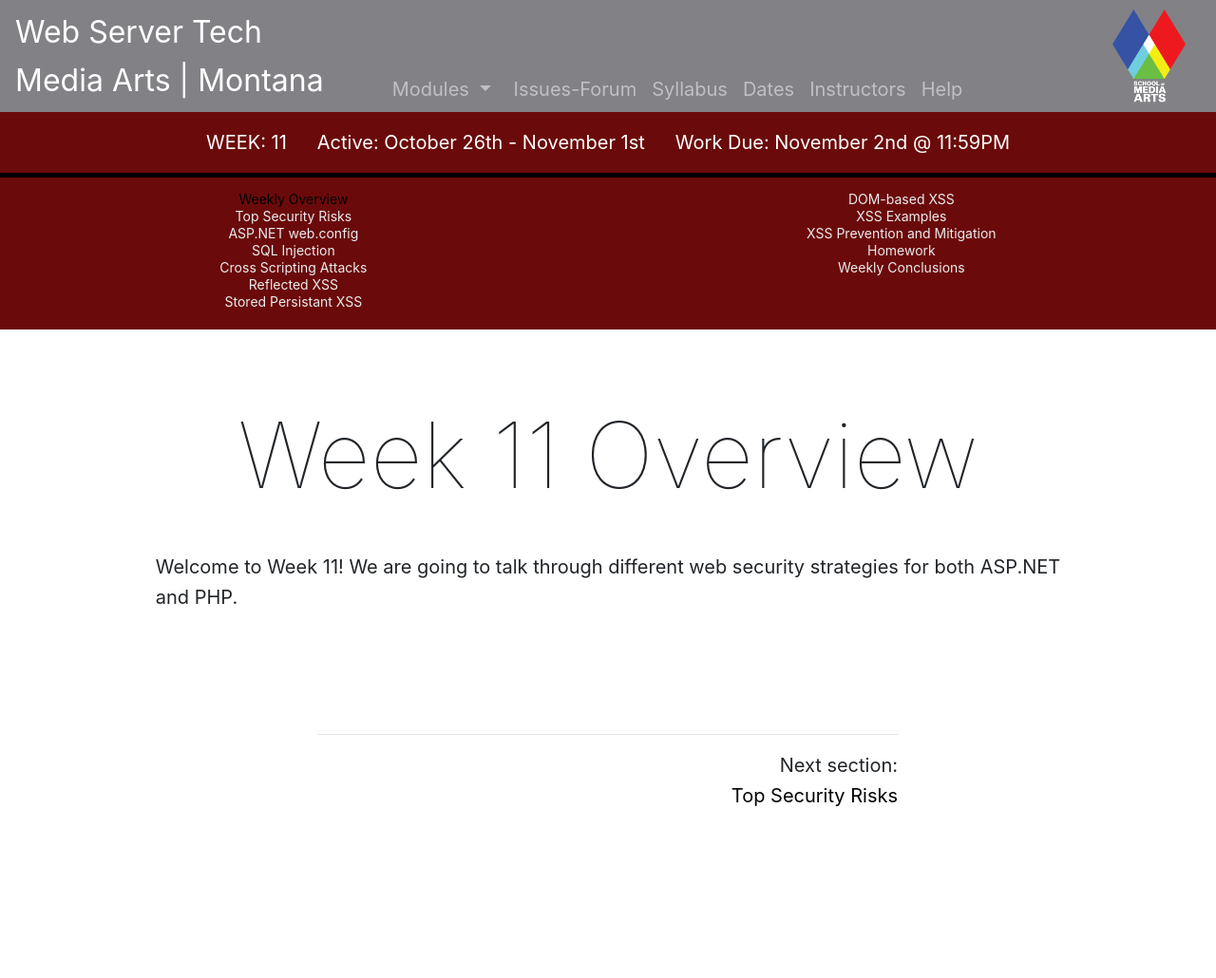
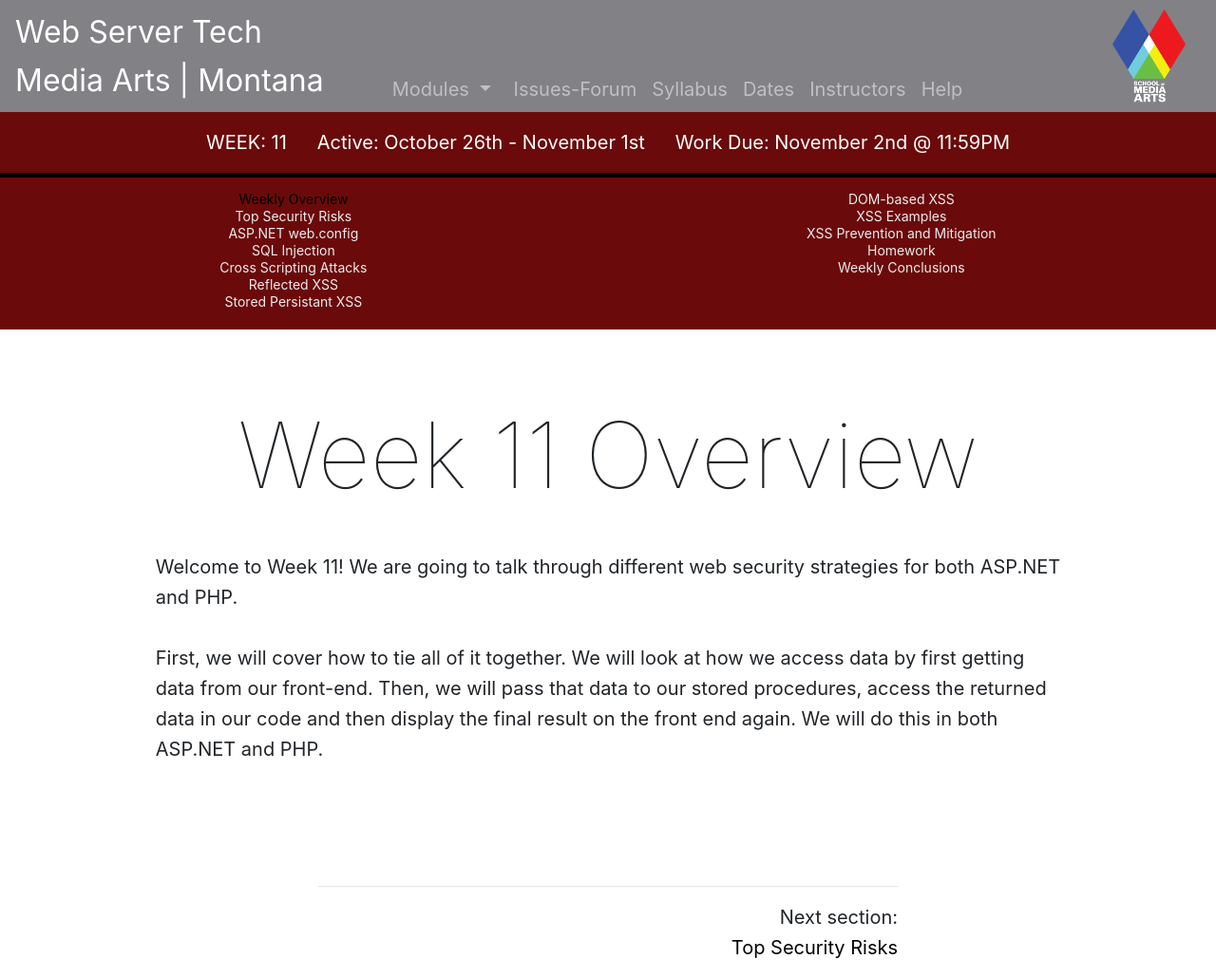
Before and after one commit to Montana-Media-Arts/461_WebServer-Fall2020, a Jekyll site: the page built from modules/week-11/_posts/2017-01-01-overview.md, in a window 1280 px wide. Shown: the whole page at 95% size. Built offline with Jekyll 4.4.1, drawn with Linux system fonts in a browser that asks for light colours; nearby versions of some CDN libraries; before the commit the page ends 900 px from its top, so only the background shows below that.

Commit message:
Update 2017-01-01-overview.md

```diff
--- a/modules/week-11/_posts/2017-01-01-overview.md
+++ b/modules/week-11/_posts/2017-01-01-overview.md
@@ -6,3 +6,5 @@ module: 11
 # Week 11 Overview
 
 Welcome to Week 11!  We are going to talk through different web security strategies for both ASP.NET and PHP.
+
+First, we will cover how to tie all of it together. We will look at how we access data by first getting data from our front-end.  Then, we will pass that data to our stored procedures, access the returned data in our code and then display the final result on the front end again. We will do this in both ASP.NET and PHP.
```
